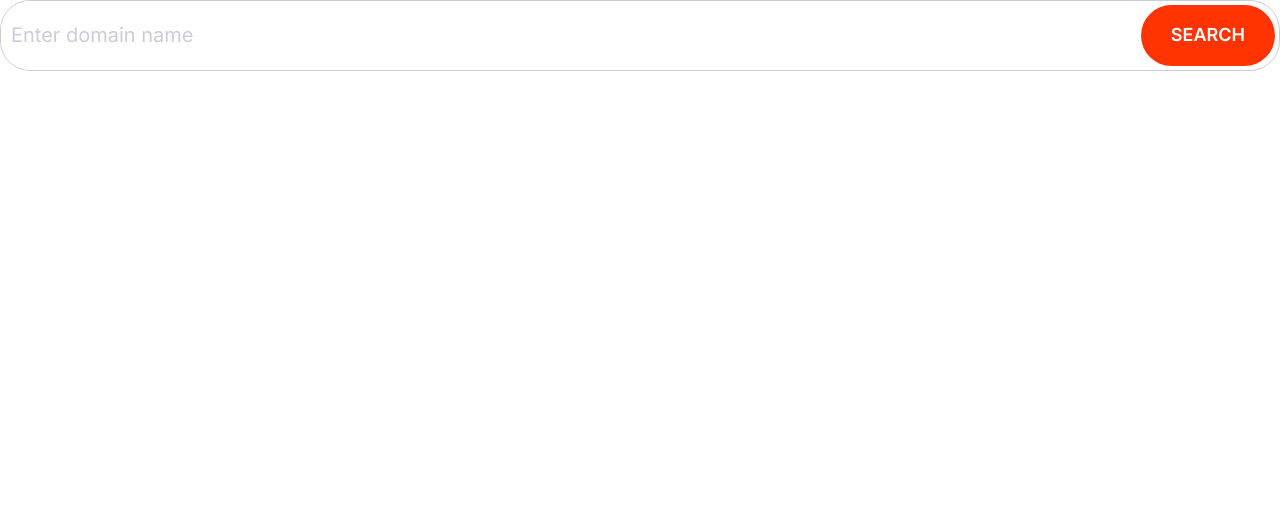
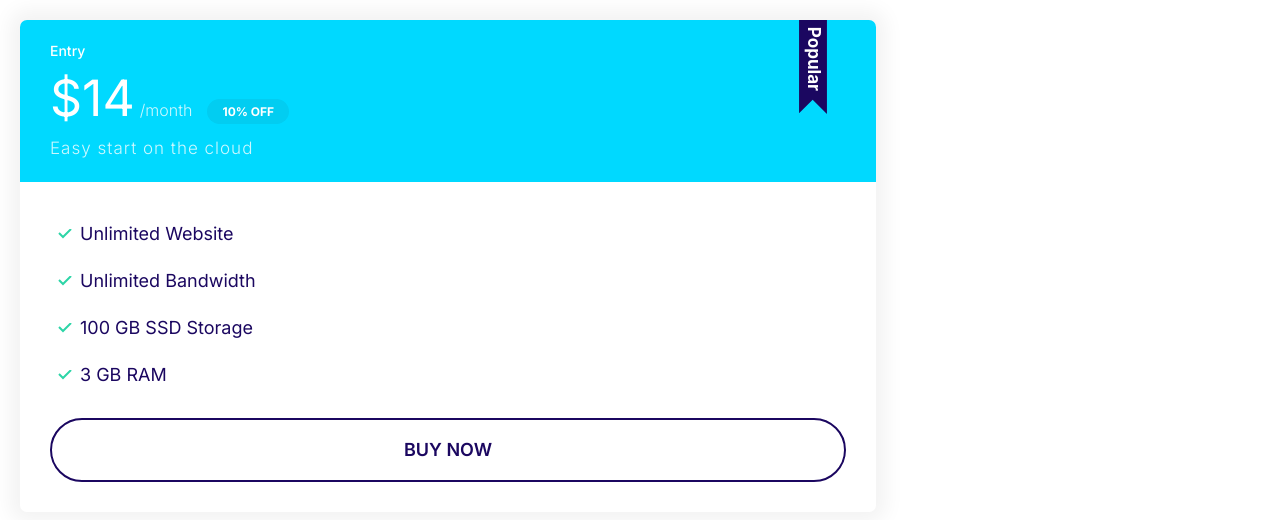
Before and after one commit to hanskinderly/johnify, a plain HTML site: page index.html in a window 1280 px wide. Drawn offline with Linux system fonts and the light colour scheme.

Commit message:
card component

```diff
--- a/css/style.css
+++ b/css/style.css
@@ -99,6 +99,7 @@ font-size: 2rem;
 }
 .badge--small{
     font-size: 1.6rem;
+    padding:0.5rem 1.5rem;
 }
  @media screen and (min-width: 1024px){
     .badge{
@@ -235,3 +236,70 @@ font-size: 2rem;
         font-size: 1.5rem;
     }
  }
+/*Card componenet*/
+.card{
+    border-radius: 7px;
+    box-shadow: 0 0 20px 10px #f3f3f3;
+    overflow: hidden;
+}
+.card__header, .card__body{
+    padding: 2rem 3rem;
+}
+ .card--secondary .card__header{
+  background: var(--color-secondary);
+  color: #fff;
+}
+.card--secondary .badge--secondary{
+    background: #02cdf1;
+}
+/* card plan*/
+.plan__name{
+   color:#fff;
+   margin:0;
+   font-weight: 500;
+   font-size:2.4rem;
+}
+.plan__price{
+    font-size: 6rem;
+}
+.plan__billing-cycle{
+    font-size: 2.4rem;
+    font-weight: 300;
+    opacity: 0.8;
+    margin-right: 1rem;
+}
+.plan__description{
+    font-size: 2rem;
+    font-weight: 300;
+    opacity: 0.8;
+    letter-spacing: 1px;
+    display: block;
+}
+.plan .list_item{
+    margin-bottom: 2rem;
+}
+.plan--popular .card__header{
+    position: relative;
+}
+.plan--popular .card__header::before{
+    content: url(../images/popular.svg);
+    width:40px;
+    display: inline-block;
+    position: absolute;
+    top:-6px;
+    right: 5%;
+}
+@media screen and (min-width:1024px) {
+    .plan__name{
+        font-size:1.4rem
+    }
+    .plan__price{
+        font-size:5rem;
+    }
+    .plan__billing-cycle{
+        font-size: 1.6rem;
+    }
+    .plan__description{
+        font-size: 1.7rem;
+    }
+}
--- a/index.html
+++ b/index.html
@@ -11,9 +11,27 @@
     <link rel="stylesheet" href="css/style.css">
 </head>
 <body>
-   <div class="input-group">
-    <input type="text" class="input" placeholder="Enter domain name"/>
-    <button class="btn btn--accent">Search</button>
-</div>
+   <div style="width:70%; padding: 2rem">
+       <div class="plan plan--popular">
+           <div class="card card--secondary">
+            <header class="card__header">
+                <h3 class="plan__name">Entry</h3>
+                <span class="plan__price">$14</span>
+                <span class="plan__billing-cycle">/month</span>
+                <span class="badge badge--secondary badge--small">10% OFF</span>
+                <span class="plan__description">Easy start on the cloud</span>
+            </header>
+            <div class="card__body">
+                <ul class="list list--tick">
+                    <li class="list_item">Unlimited Website</li>
+                        <li class="list_item">Unlimited Bandwidth</li>
+                        <li class="list_item">100 GB SSD Storage</li>
+                        <li class="list_item">3 GB RAM</li>
+                    </ul>
+                   <button class=" btn btn--outline btn--block">Buy now</button>
+            </div>
+           </div>
+       </div>
+   </div>
 </body>
 </html>
```
Also changed, not shown: images/popular.svg (added).
